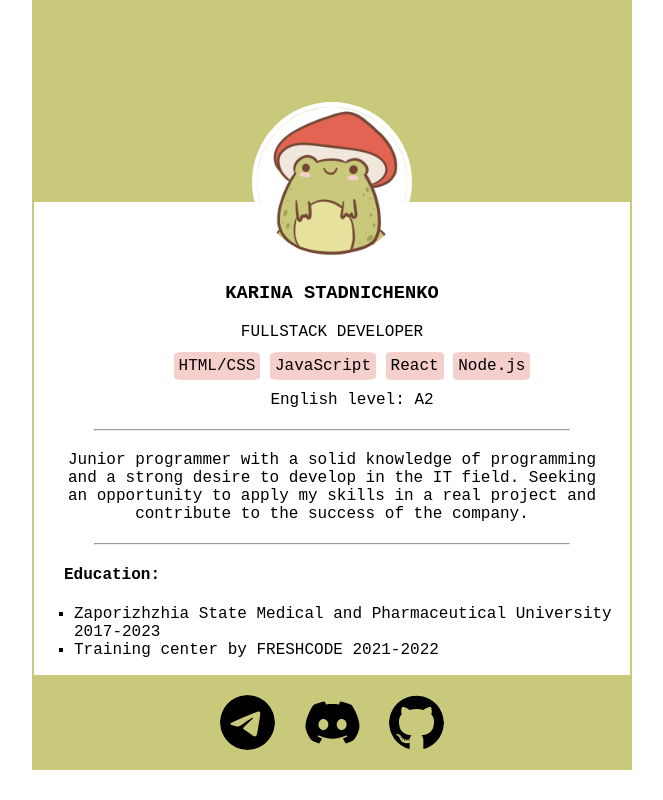
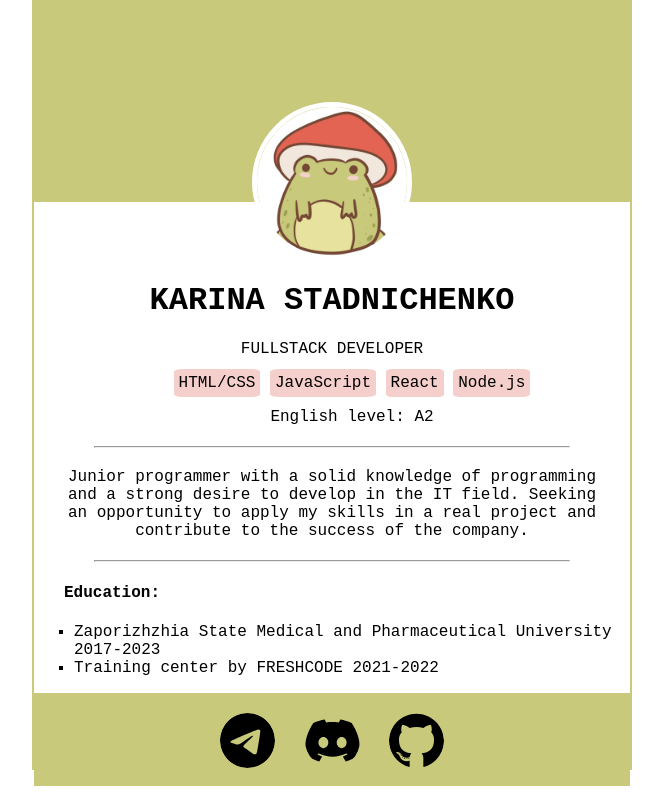
Before and after one commit to Karina-Stadnichenko/rsschool-cv, a plain HTML site: page index.html in a window 1280 px wide. Shown: the whole page, without its empty margins (308-971 px from the left). Drawn offline with Linux system fonts and the light colour scheme.

Commit message:
fix: Update index.html

```diff
--- a/index.html
+++ b/index.html
@@ -11,13 +11,14 @@
 </head>
 
 <body>
-
+<header>
     <div class="background">
         <img src="./assets/img/0408c9bc61961a03c5ec7561c2defd92.jpg" alt="icon" class="icon">
     </div>
-
+</header>
+<main>
     <div class="info">
-        <h3>KARINA STADNICHENKO</h3>
+        <h1>KARINA STADNICHENKO</h1>
         <p>FULLSTACK DEVELOPER</p>
 
         <ul>
@@ -53,7 +54,8 @@
         <li class="education">Training center by FRESHCODE 2021-2022</li>
     </ul>
 
-
+</main>
+<footer>
     <div class="footer">
         <a href="t.me/FeliceSan">
             <img class="icons" src="./assets/img/free-icon-font-telegram-6422206.svg" alt="telegram">
@@ -66,6 +68,7 @@
         </a>
 
     </div>
+</footer>
 </body>
 
 </html>
```
